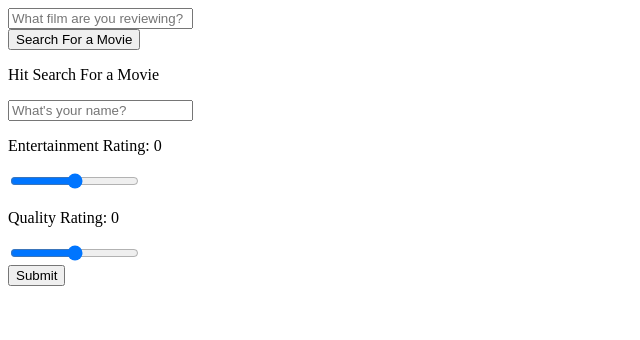
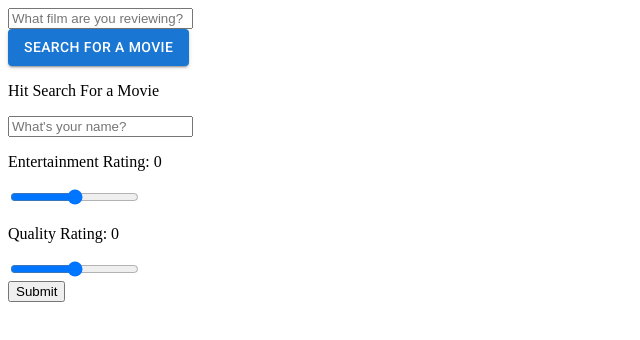
Before and after one commit to yliu1021/BlackBoardCinema, a React (Create React App) app: page /review in a window 1280 px wide. Shown: the top 340 px of the page, without its empty margins (0-640 px from the left). Built offline with nearby package versions, Linux system fonts and the light colour scheme.

Commit message:
added better button search

```diff
--- a/src/Form.js
+++ b/src/Form.js
@@ -2,6 +2,7 @@ import React, { useState } from "react";
 import { sendRating } from "./movies"
 import { Timestamp } from "firebase/firestore";
 import MoviesView from "./MoviesView";
+import Button from '@mui/material/Button';
 
 function Form() {
     const [name, setName] = useState('')
@@ -47,7 +48,6 @@ function Form() {
 
     return (
         <div className="container">
-            <form onSubmit={handleTitleSearch}>
             <div>
                 <input
                     placeholder="What film are you reviewing?"
@@ -55,11 +55,8 @@ function Form() {
                     value={title}
                     onChange={(e) => setTitle(e.target.value)}/>
             </div>
-                <button type="submit">
-                    Search For a Movie
-                </button>
+            <Button onClick={handleTitleSearch} variant="contained">Search For a Movie</Button>
             {moviesView}
-            </form>
 
             <form onSubmit={handleSubmit}>
                 <div>
```
Lines whose indentation alone changed are shown as unchanged.
